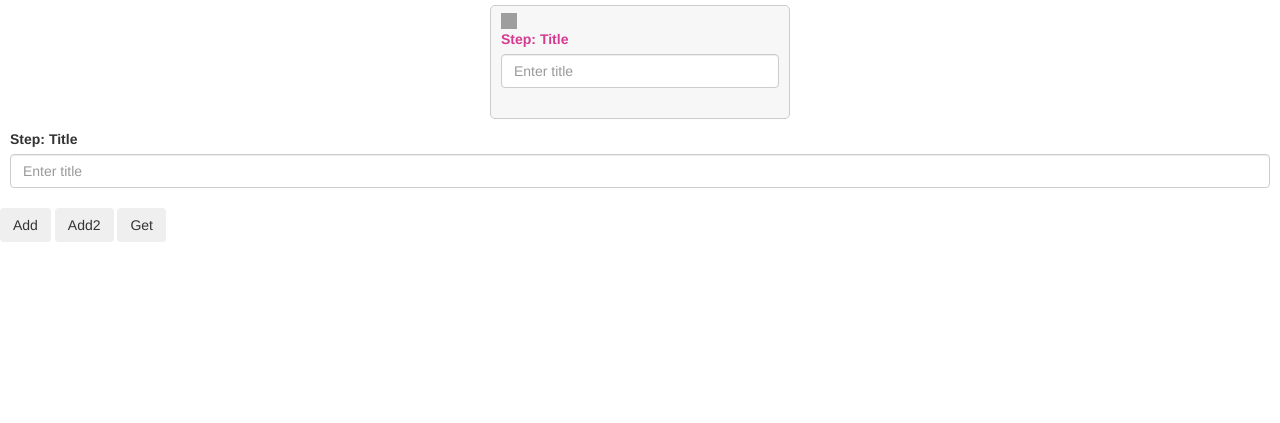
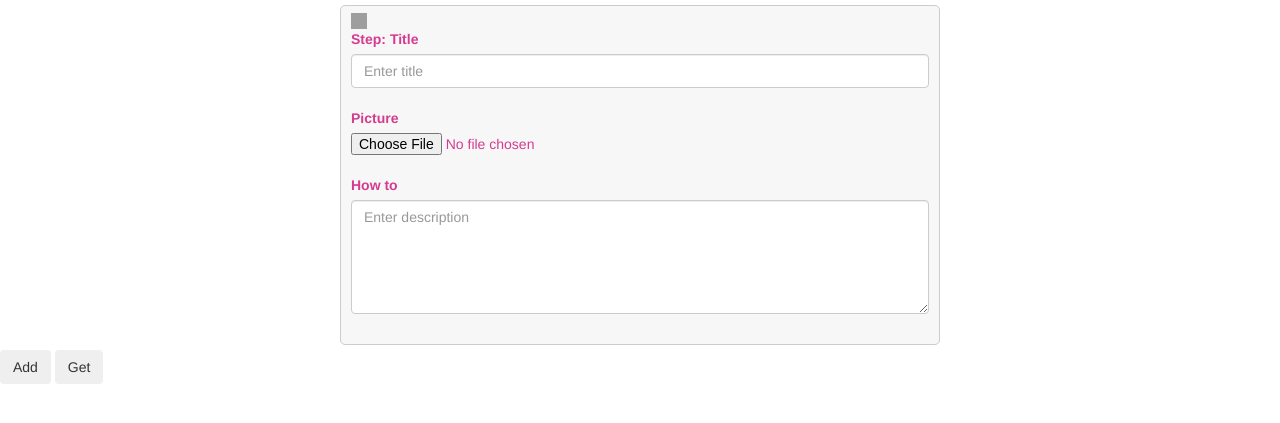
Before and after one commit to iArraylist/foodbookg15, a PHP site: page /testSteps.php in a window 1280 px wide. Shown: the top 423 px of the page. Run offline with PHP 8.4, Linux system fonts and the light colour scheme; some libraries are stand-ins or nearby versions; grey boxes are pictures that could not be loaded.

Commit message:
test step 2

```diff
--- a/testSteps.php
+++ b/testSteps.php
@@ -20,7 +20,7 @@
 	.connected, .sortable, .exclude, .handles {
 		margin: auto;
 		padding: 0;
-		width: 310px;
+		width: 610px;
 		-webkit-touch-callout: none;
 		-webkit-user-select: none;
 		-khtml-user-select: none;
@@ -63,85 +63,23 @@
 
 	<form action="" method="POST">
 
-		<ul id="Steps2" class="handles list">
+		<ul id="Steps" class="handles list">
 			<li id="li_step_1"><span class="ui-icon ui-icon-arrowthick-2-n-s"></span>
 				<div id="div_step_1" >
 					<label>Step: Title</label>
 					<input type="text" class="form-control" placeholder="Enter title" name="title_step_1">
+					<label>Picture</label><br>
+					<img id="uploadPreview_1" />
+					<input style="margin-bottom:20px" id="uploadImage_1" type="file" name="imgStep_1" onchange="PreviewImage('uploadImage_1','uploadPreview_1');" />
+					<label>How to</label>
+					<textarea style="max-width: 578px;" class="form-control" rows="5" placeholder="Enter description" name="howto_step_1"></textarea>
 				</div>
 			</li>
 		</ul>
 
 		<script>
-		var i2 = 2;
-		function myFunction2() {
-
-			var labelTitle = document
-			.createElement("label");
-			labelTitle.innerHTML = "Step: Title";
-
-			var newStep = document
-			.createElement("input");
-			newStep.setAttribute('type', 'text');
-			newStep.setAttribute('placeholder',
-				'Enter title');
-			newStep.setAttribute('class',
-				'form-control');
-			newStep.setAttribute('name', 'title_step_' + i2);
-
-			var div = document
-			.createElement("div")
-			div.setAttribute('id', 'div_step_' + i2);
-			div.appendChild(labelTitle);
-			div.appendChild(newStep)
-
-			var span = document
-			.createElement("span");
-			span.setAttribute('class', 'ui-icon ui-icon-arrowthick-2-n-s');
-
-			var li = document
-			.createElement("li");
-			li.setAttribute('id', 'li_step_' + i2);
-			li.setAttribute('draggable', true);
-			li.appendChild(span);
-			li.appendChild(div);
-
-
-			//var textnode = document.createTextNode("");
-			//newItem.appendChild(textnode);
-
-
-
-			var steps = document
-			.getElementById("Steps2");
-			steps.appendChild(li);
-			i2 = i2 + 1;
-
-			$('.handles').sortable('refresh');
-			console.log("test");
-
-		}
-
-		</script>
-
-
-
-
-		<div id="Steps" style="margin:10;">
-
-			<div id="div_step_1" >
-				<label id="test" >Step: Title</label>
-				<input type="text" class="form-control" placeholder="Enter title" name="title_step_1">
-			</div>
-
-		</div>
-		<button type="button" class="btn btn-defult" style="margin-bottom: 2px;" onclick="myFunction()">Add</button>
-		<button type="button" class="btn btn-defult" style="margin-bottom: 2px;" onclick="myFunction2()">Add2</button>
-		<button type="button" class="btn btn-defult" style="margin-bottom: 2px;" onclick="getOrderli()">Get</button>
-
-		<script>
 		var i = 2;
-		function myFunction() {
+		function addSteps() {
 
 			var labelTitle = document
 			.createElement("label");
@@ -156,11 +94,62 @@
 				'form-control');
 			newStep.setAttribute('name', 'title_step_' + i);
 
+			var labelPicture = document
+			.createElement("label");
+			labelPicture.innerHTML = "Picture";
+
+			var br = document.createElement("br");
+
+			var img = document
+			.createElement("img");
+			img.setAttribute('id', 'uploadPreview_' + i);
+
+			var upimg = document
+			.createElement("input");
+			upimg.setAttribute('style','margin-bottom:20px');
+			upimg.setAttribute('id', 'uploadImage_' + i);
+			upimg.setAttribute('type', 'file');
+			upimg.setAttribute('name', 'imgStep_' + i);
+			upimg.setAttribute('onchange', 'PreviewImage(\'uploadImage_' + i +'\',\'uploadPreview_'+ i +'\');')
+
+			var labelHowTo = document
+			.createElement("label");
+			labelHowTo.innerHTML = "How to";
+
+			var howto = document
+			.createElement("textarea");
+			howto.setAttribute('style', 'max-width: 578px;');
+			howto.setAttribute('placeholder',
+				'Enter description');
+			howto.setAttribute('class',
+				'form-control');
+			howto.setAttribute('name', 'howto_step_' + i);
+			howto.setAttribute('rows', '5');
+
 			var div = document
 			.createElement("div")
 			div.setAttribute('id', 'div_step_' + i);
 			div.appendChild(labelTitle);
-			div.appendChild(newStep)
+			div.appendChild(newStep);
+			div.appendChild(labelPicture);
+			div.appendChild(br);
+			div.appendChild(img);
+			div.appendChild(upimg);
+			div.appendChild(labelHowTo);
+			div.appendChild(howto);
+
+
+			var span = document
+			.createElement("span");
+			span.setAttribute('class', 'ui-icon ui-icon-arrowthick-2-n-s');
+
+			var li = document
+			.createElement("li");
+			li.setAttribute('id', 'li_step_' + i);
+			li.setAttribute('draggable', true);
+			li.appendChild(span);
+			li.appendChild(div);
+
 
 			//var textnode = document.createTextNode("");
 			//newItem.appendChild(textnode);
@@ -169,13 +158,35 @@
 
 			var steps = document
 			.getElementById("Steps");
-			steps.appendChild(div);
+			steps.appendChild(li);
 			i = i + 1;
 
+			$('.handles').sortable('refresh');
+			console.log("test");
 
 		}
 
+
+
+		function PreviewImage(upimgID,imgID) {
+			var oFReader = new FileReader();
+			oFReader.readAsDataURL(document.getElementById(upimgID).files[0]);
+			oFReader.onload = function (oFREvent) {
+				document.getElementById(imgID).src = oFREvent.target.result;
+				document.getElementById(imgID).setAttribute('style', 'height:150px;margin-bottom:5px;')
+			};
+		};
+
 		</script>
+
+
+
+
+
+		<button type="button" class="btn btn-defult" style="margin-bottom: 2px;" onclick="addSteps()">Add</button>
+		<button type="button" class="btn btn-defult" style="margin-bottom: 2px;" onclick="getOrderli()">Get</button>
+
+
 
 		<script>
 		function getOrderli(){
@@ -195,11 +206,11 @@
 
 			$('.handles').sortable({
 				handle: 'span'
-			}
+			});
 
 		});
 
-		});
+
 
 		</script>
 	</form>
```
